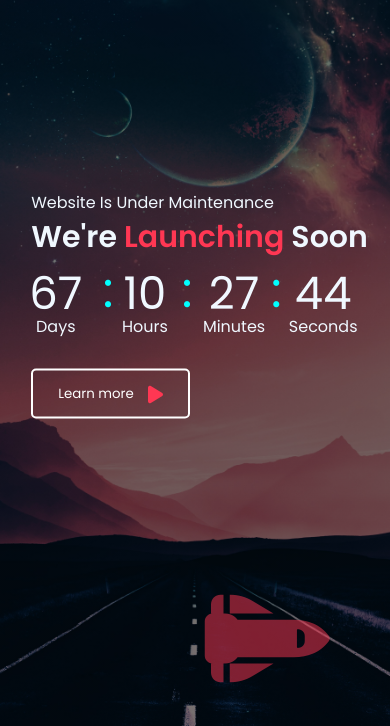
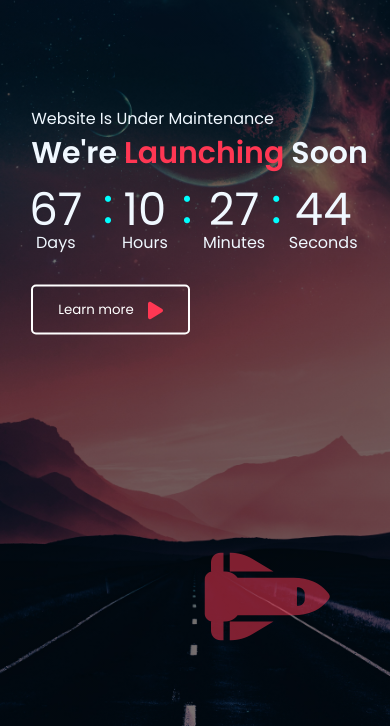
Before and after one commit to samrat9x/ComingSoon, a plain HTML site: page index.html in a window 390 px wide. Shown: the part 118-844 px from the top of the page. Drawn offline with Linux system fonts and the light colour scheme.

Commit message:
Update style.css

```diff
--- a/style.css
+++ b/style.css
@@ -22,7 +22,7 @@ body {
 
 .container .content {
     position: absolute;
-    top: 50%;
+    top: 40%;
     transform: translateY(-50%);
     color: aliceblue;
 }
@@ -141,7 +141,7 @@ body {
         font-size: 100px;
         position: absolute;
         left: 10%;
-        bottom: 10%;
+        bottom: 15%;
         transform: rotate(0deg);
         animation: rocket 10s linear infinite;
     }
```
